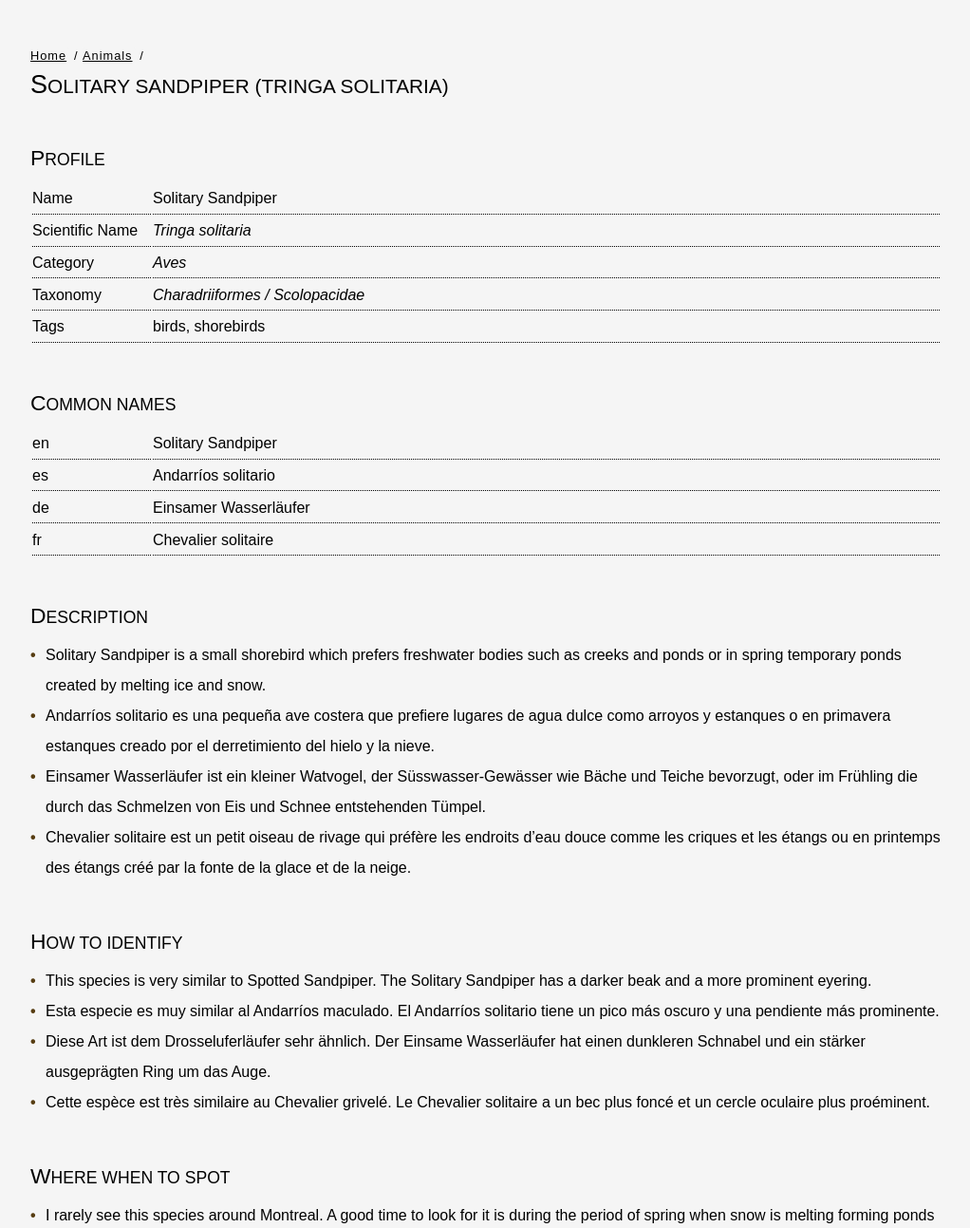
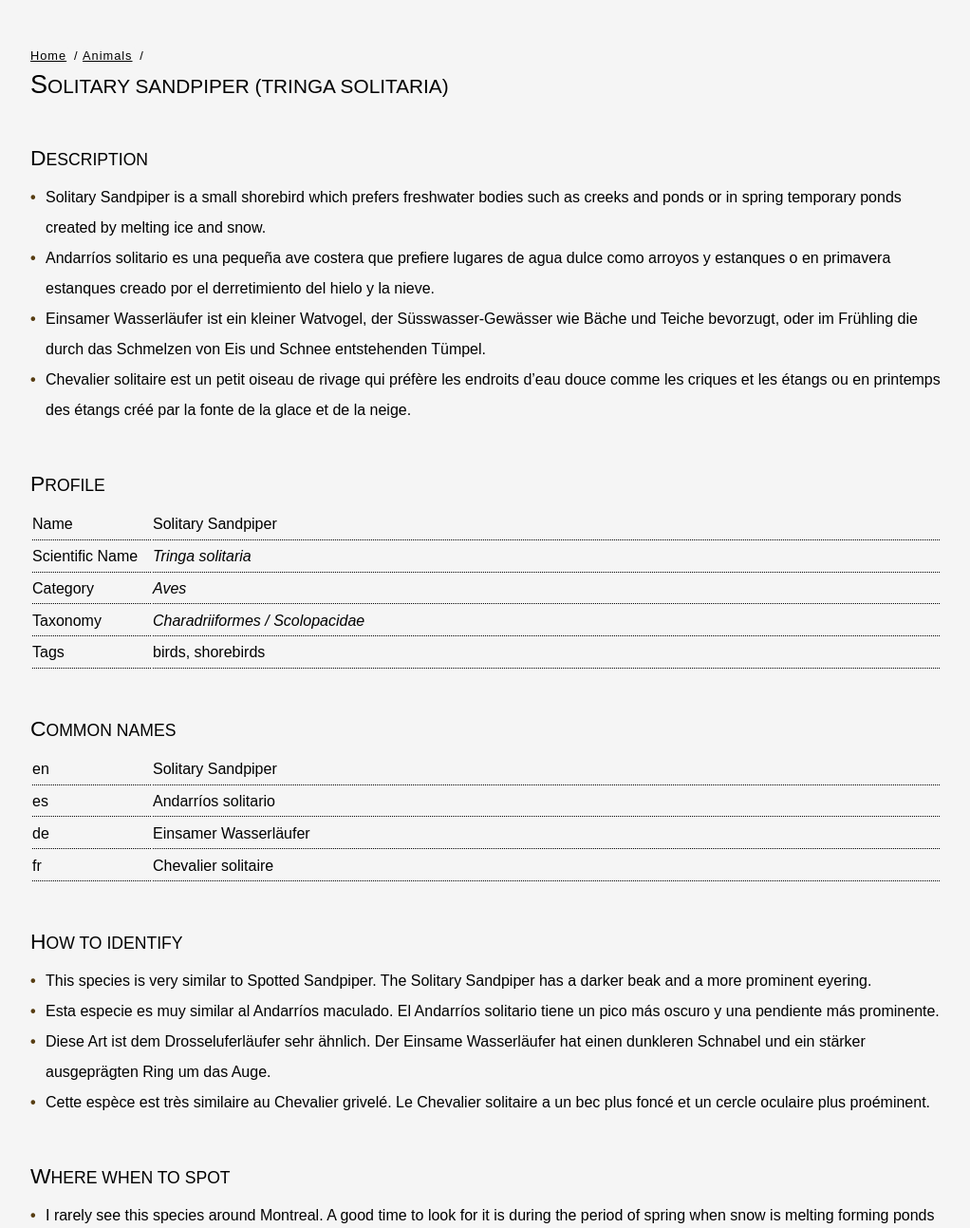
Before and after one commit to KHMuller/khmuller.github.io, a Jekyll site: the page built from animals/tringa-solitaria.md, in a window 1280 px wide and 1400 px high, scrolled down 950 px, cut to the strip 107-1400 px from the top of the window. Shown: the whole strip at 95% size, without its empty margins (128-1150 px from the left). Built offline with Jekyll 4.4.1, drawn with Linux system fonts in a browser that asks for light colours; part of the change alters nothing that is shown.

Commit message:
Update tringa-solitaria.md

```diff
--- a/animals/tringa-solitaria.md
+++ b/animals/tringa-solitaria.md
@@ -8,6 +8,13 @@
 
 ## Solitary Sandpiper (Tringa solitaria)
 
+### Description
+
+{: #description }
+- {: .en } Solitary Sandpiper is a small shorebird which prefers freshwater bodies such as creeks and ponds or in spring temporary ponds created by melting ice and snow.
+- {: .es } Andarríos solitario es una pequeña ave costera que prefiere lugares de agua dulce como arroyos y estanques o en primavera estanques creado por el derretimiento del hielo y la nieve.
+- {: .de } Einsamer Wasserläufer ist ein kleiner Watvogel, der Süsswasser-Gewässer wie Bäche und Teiche bevorzugt, oder im Frühling die durch das Schmelzen von Eis und Schnee entstehenden Tümpel.
+- {: .fr } Chevalier solitaire est un petit oiseau de rivage qui préfère les endroits d'eau douce comme les criques et les étangs ou en printemps des étangs  créé par la fonte de la glace et de la neige.
 
 ### Profile
 
@@ -26,14 +33,6 @@
 |de|Einsamer Wasserläufer|
 |fr|Chevalier solitaire|
 
-### Description
-
-{: #description }
-- {: .en } Solitary Sandpiper is a small shorebird which prefers freshwater bodies such as creeks and ponds or in spring temporary ponds created by melting ice and snow.
-- {: .es } Andarríos solitario es una pequeña ave costera que prefiere lugares de agua dulce como arroyos y estanques o en primavera estanques creado por el derretimiento del hielo y la nieve.
-- {: .de } Einsamer Wasserläufer ist ein kleiner Watvogel, der Süsswasser-Gewässer wie Bäche und Teiche bevorzugt, oder im Frühling die durch das Schmelzen von Eis und Schnee entstehenden Tümpel.
-- {: .fr } Chevalier solitaire est un petit oiseau de rivage qui préfère les endroits d'eau douce comme les criques et les étangs ou en printemps des étangs  créé par la fonte de la glace et de la neige.
-
 ### How to Identify
 
 {: #howtoidentify }
```
